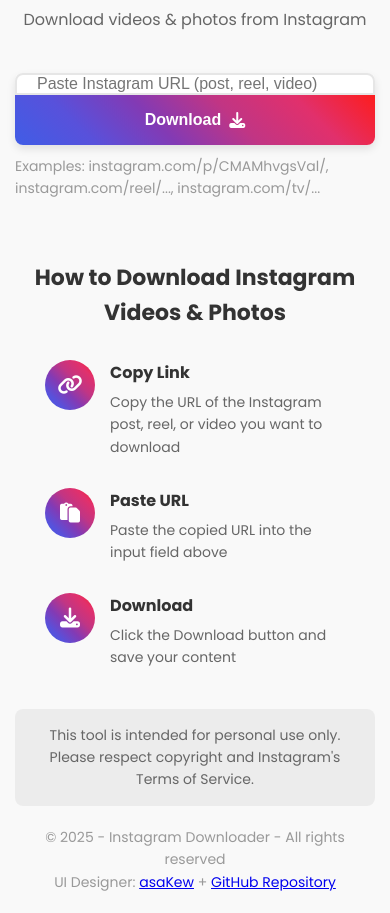
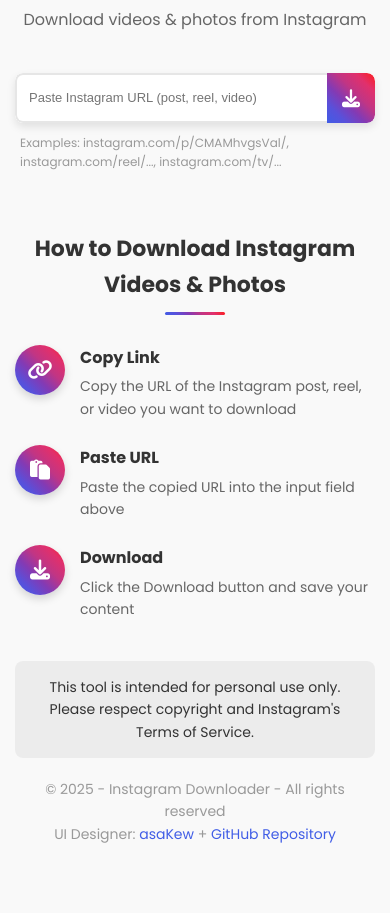
Before and after one commit to asakew/asakew, a plain HTML site: page myPortfolio/Instagram Downloader/index.html in a window 390 px wide. Shown: the part 61-974 px from the top of the page. After the commit the page ends 926 px from the top, so only its background shows below. Drawn offline with Linux system fonts and the light colour scheme.

Commit message:
Enhance CSS styles with new animations, transitions, and responsive adjustments

```diff
--- a/myPortfolio/Instagram Downloader/assets/css/main.css
+++ b/myPortfolio/Instagram Downloader/assets/css/main.css
@@ -12,8 +12,12 @@
     --success-color: #4caf50;
     --shadow-sm: 0 2px 4px rgba(0, 0, 0, 0.1);
     --shadow-md: 0 4px 8px rgba(0, 0, 0, 0.1);
+    --shadow-lg: 0 10px 25px rgba(0, 0, 0, 0.1);
     --border-radius: 8px;
+    --border-radius-lg: 12px;
     --input-height: 56px;
+    --transition-fast: 0.2s ease;
+    --transition-normal: 0.3s ease;
 }
 
 * {
@@ -39,6 +43,12 @@ body {
 header {
     text-align: center;
     margin-bottom: 40px;
+    animation: fadeIn 0.8s ease;
+}
+
+@keyframes fadeIn {
+    from { opacity: 0; transform: translateY(-10px); }
+    to { opacity: 1; transform: translateY(0); }
 }
 
 .logo {
@@ -71,6 +81,12 @@ h1 {
 /* Form Styles */
 .search-container {
     margin-bottom: 30px;
+    animation: slideUp 0.6s ease 0.2s both;
+}
+
+@keyframes slideUp {
+    from { opacity: 0; transform: translateY(20px); }
+    to { opacity: 1; transform: translateY(0); }
 }
 
 .input-group {
@@ -79,6 +95,12 @@ h1 {
     box-shadow: var(--shadow-md);
     border-radius: var(--border-radius);
     background: var(--white);
+    overflow: hidden;
+    transition: box-shadow var(--transition-normal);
+}
+
+.input-group:hover, .input-group:focus-within {
+    box-shadow: var(--shadow-lg);
 }
 
 input[type="text"] {
@@ -90,7 +112,7 @@ input[type="text"] {
     padding: 0 20px;
     font-size: 16px;
     outline: none;
-    transition: border-color 0.3s;
+    transition: border-color var(--transition-normal);
 }
 
 input[type="text"]:focus {
@@ -109,11 +131,17 @@ button[type="submit"] {
     display: flex;
     align-items: center;
     justify-content: center;
-    transition: opacity 0.3s;
+    transition: opacity var(--transition-normal), transform var(--transition-fast);
+    min-width: 140px;
 }
 
 button[type="submit"]:hover {
     opacity: 0.9;
+    transform: translateY(-2px);
+}
+
+button[type="submit"]:active {
+    transform: translateY(0);
 }
 
 button[type="submit"] i {
@@ -124,6 +152,7 @@ button[type="submit"] i {
     margin-top: 10px;
     color: var(--light-text);
     font-size: 14px;
+    padding: 0 5px;
 }
 
 /* Loader Styles */
@@ -138,7 +167,7 @@ button[type="submit"] i {
 .loader {
     width: 50px;
     height: 50px;
-    border: 5px solid var(--border-color);
+    border: 5px solid rgba(64, 93, 230, 0.2);
     border-top: 5px solid var(--primary-color);
     border-radius: 50%;
     animation: spin 1s linear infinite;
@@ -161,6 +190,14 @@ button[type="submit"] i {
     margin: 30px 0;
     align-items: center;
     justify-content: center;
+    animation: shake 0.5s cubic-bezier(.36,.07,.19,.97) both;
+}
+
+@keyframes shake {
+    10%, 90% { transform: translate3d(-1px, 0, 0); }
+    20%, 80% { transform: translate3d(2px, 0, 0); }
+    30%, 50%, 70% { transform: translate3d(-3px, 0, 0); }
+    40%, 60% { transform: translate3d(3px, 0, 0); }
 }
 
 .error-container i {
@@ -172,12 +209,29 @@ button[type="submit"] i {
 .results-container {
     display: none;
     margin-top: 40px;
+    animation: fadeInUp 0.6s ease;
+}
+
+@keyframes fadeInUp {
+    from { opacity: 0; transform: translateY(20px); }
+    to { opacity: 1; transform: translateY(0); }
 }
 
 .results-container h2 {
     font-size: 24px;
     margin-bottom: 20px;
     text-align: center;
+    position: relative;
+}
+
+.results-container h2:after {
+    content: '';
+    display: block;
+    width: 60px;
+    height: 3px;
+    background: var(--primary-gradient);
+    margin: 10px auto 0;
+    border-radius: 3px;
 }
 
 .media-content {
@@ -188,10 +242,10 @@ button[type="submit"] i {
 
 .media-item {
     background: var(--white);
-    border-radius: var(--border-radius);
+    border-radius: var(--border-radius-lg);
     overflow: hidden;
     box-shadow: var(--shadow-sm);
-    transition: transform 0.3s, box-shadow 0.3s;
+    transition: transform var(--transition-normal), box-shadow var(--transition-normal);
 }
 
 .media-item:hover {
@@ -217,6 +271,10 @@ button[type="submit"] i {
     font-size: 14px;
     color: var(--medium-text);
     margin-bottom: 10px;
+    display: inline-block;
+    padding: 3px 8px;
+    background-color: rgba(64, 93, 230, 0.1);
+    border-radius: 4px;
 }
 
 .download-link {
@@ -225,14 +283,21 @@ button[type="submit"] i {
     color: var(--white);
     text-align: center;
     padding: 12px;
-    border-radius: 4px;
+    border-radius: 6px;
     text-decoration: none;
     font-weight: 600;
-    transition: opacity 0.3s;
+    transition: opacity var(--transition-normal), transform var(--transition-fast);
+    box-shadow: 0 4px 6px rgba(0, 0, 0, 0.1);
 }
 
 .download-link:hover {
-    opacity: 0.9;
+    opacity: 0.95;
+    transform: translateY(-2px);
+    box-shadow: 0 6px 12px rgba(0, 0, 0, 0.15);
+}
+
+.download-link:active {
+    transform: translateY(0);
 }
 
 .download-link i {
@@ -242,12 +307,24 @@ button[type="submit"] i {
 /* How to Use Section */
 .how-to-use {
     margin: 60px 0 40px;
+    animation: fadeIn 0.8s ease 0.4s both;
 }
 
 .how-to-use h3 {
     font-size: 22px;
     text-align: center;
     margin-bottom: 30px;
+    position: relative;
+}
+
+.how-to-use h3:after {
+    content: '';
+    display: block;
+    width: 60px;
+    height: 3px;
+    background: var(--primary-gradient);
+    margin: 10px auto 0;
+    border-radius: 3px;
 }
 
 .steps {
@@ -261,6 +338,11 @@ button[type="submit"] i {
     display: flex;
     align-items: flex-start;
     max-width: 300px;
+    transition: transform var(--transition-normal);
+}
+
+.step:hover {
+    transform: translateY(-5px);
 }
 
 .step-icon {
@@ -273,6 +355,7 @@ button[type="submit"] i {
     justify-content: center;
     margin-right: 15px;
     flex-shrink: 0;
+    box-shadow: 0 4px 8px rgba(0, 0, 0, 0.15);
 }
 
 .step-icon i {
@@ -297,7 +380,7 @@ button[type="submit"] i {
     border-radius: var(--border-radius);
     text-align: center;
     font-size: 14px;
-    color: var(--medium-text);
+    color: var (--medium-text);
 }
 
 .copyright {
@@ -307,7 +390,28 @@ button[type="submit"] i {
     margin-top: 20px;
 }
 
+.copyright a {
+    color: var(--primary-color);
+    text-decoration: none;
+    transition: color var(--transition-fast);
+}
+
+.copyright a:hover {
+    color: var(--secondary-color);
+    text-decoration: underline;
+}
+
 /* Responsive Styles */
+@media (max-width: 992px) {
+    .container {
+        padding: 30px 20px;
+    }
+
+    .steps {
+        gap: 20px;
+    }
+}
+
 @media (max-width: 768px) {
     .container {
         padding: 20px 15px;
@@ -320,20 +424,38 @@ button[type="submit"] i {
     .steps {
         flex-direction: column;
         align-items: center;
+        gap: 25px;
     }
 
-    .input-group {
-        flex-direction: column;
+    .media-content {
+        grid-template-columns: repeat(auto-fill, minmax(250px, 1fr));
     }
+}
 
+@media (max-width: 576px) {
     input[type="text"] {
-        border-right: 2px solid var(--border-color);
-        border-radius: var(--border-radius) var(--border-radius) 0 0;
+        font-size: 14px;
+        padding: 0 15px;
+        height: 50px;
     }
 
     button[type="submit"] {
-        border-radius: 0 0 var(--border-radius) var(--border-radius);
+        padding: 0 20px;
+        font-size: 14px;
+        min-width: 120px;
         height: 50px;
+    }
+
+    .url-examples {
+        font-size: 12px;
+    }
+
+    .step {
+        max-width: 100%;
+    }
+
+    .media-content {
+        grid-template-columns: 1fr;
     }
 }
 
@@ -349,4 +471,30 @@ button[type="submit"] i {
     .tagline {
         font-size: 16px;
     }
+
+    .input-group {
+        flex-direction: row; /* Keep the input and button side by side */
+    }
+
+    input[type="text"] {
+        border-right: none;
+        border-radius: var(--border-radius) 0 0 var(--border-radius);
+        font-size: 13px;
+        padding: 0 12px;
+    }
+
+    button[type="submit"] {
+        border-radius: 0 var(--border-radius) var(--border-radius) 0;
+        min-width: auto;
+        padding: 0 15px;
+    }
+
+    .btn-text {
+        display: none; /* Hide text and only show icon on smallest screens */
+    }
+
+    button[type="submit"] i {
+        margin-left: 0;
+        font-size: 18px;
+    }
 }
```
